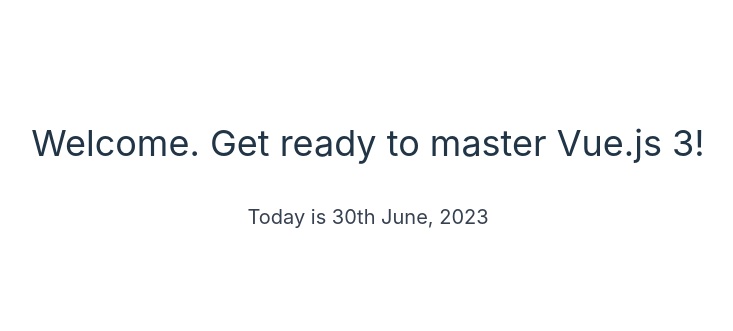
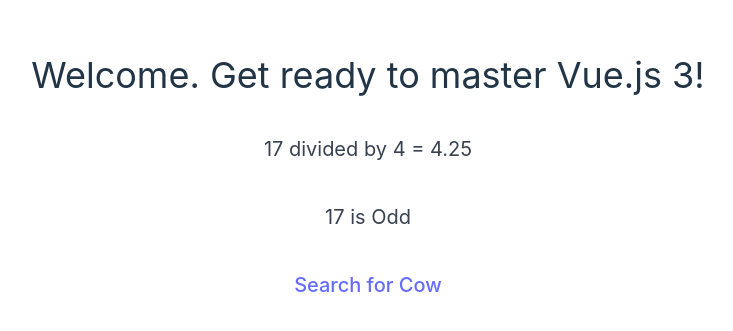
Before and after one commit to LearnWithHasinHayder/vuejs-chapter-3, a Vue app: page / in a window 1280 px wide. Shown: the part 255-586 px from the top of the page, without its empty margins (272-1005 px from the left). Built offline with nearby package versions, Linux system fonts and the light colour scheme.

Commit message:
Episode 12 Code

```diff
--- a/src/App.vue
+++ b/src/App.vue
@@ -1,11 +1,17 @@
 <script setup>
-
+const number = 17
+const animal = "Cow"
+const pexels = 'https://www.pexels.com/search/' //https://www.pexels.com/search/Cow
 </script>
 
 <template>
   <div class="container mx-auto flex items-center justify-center min-h-screen flex-col">
       <h1 class="text-4xl">Welcome. Get ready to master Vue.js 3!</h1>
-      <h2 class="mt-10 text-xl text-gray-700">Today is <span>30th June, 2023</span></h2>
+      <h2 class="mt-10 text-xl text-gray-700">{{ number }} divided by 4 = {{ number/4 }}</h2>
+      <h2 class="mt-10 text-xl text-gray-700">{{ number }} is {{ number % 2==0? "Even":"Odd" }}</h2>
+      <h2 class="mt-10 text-xl text-gray-700">
+      <a target="_blank" :href='pexels+animal.toLowerCase'>Search for {{ animal }}</a>
+      </h2>
   </div>
 </template>
 
```
